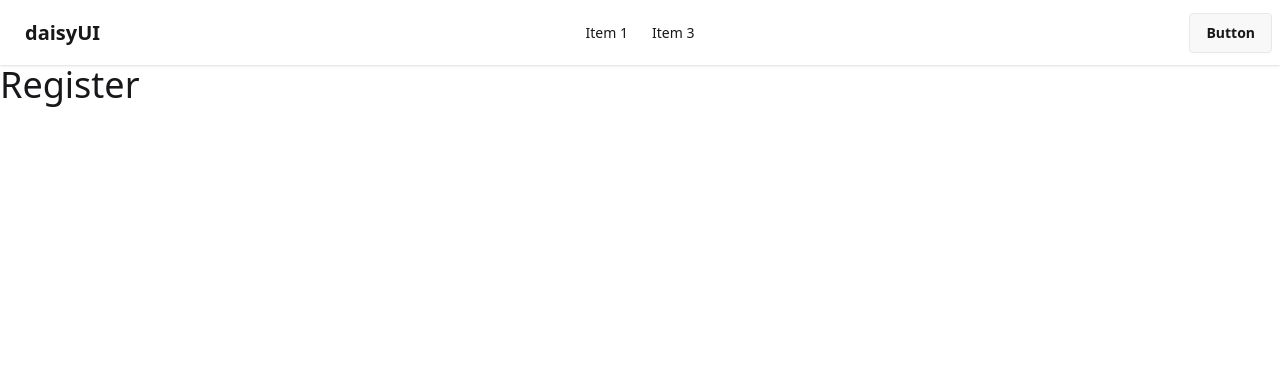
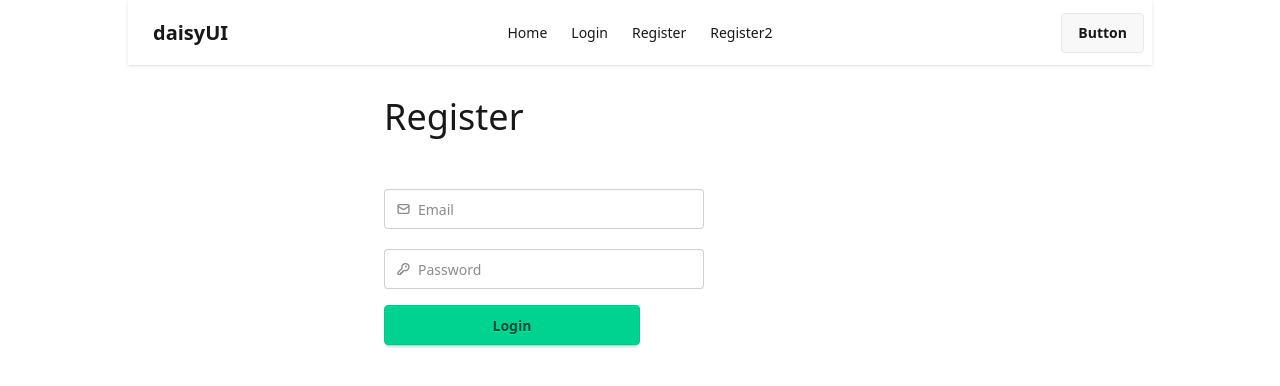
Before and after one commit to AkhiSharmin/Auth-Recap-Email-Pass-, a React (Vite) app: page /register in a window 1280 px wide. Shown: the top 386 px of the page. Built offline with nearby package versions, Linux system fonts and the light colour scheme.

Commit message:
added login

```diff
--- a/src/components/Header/Header.jsx
+++ b/src/components/Header/Header.jsx
@@ -1,13 +1,20 @@
 import React from "react";
+import { NavLink } from "react-router-dom";
 
 const Header = () => {
   const links = (
     <>
       <li>
-        <a>Item 1</a>
+        <NavLink to="/">Home</NavLink>
       </li>
       <li>
-        <a>Item 3</a>
+        <NavLink to="/login">Login</NavLink>
+      </li>
+      <li>
+        <NavLink to="/register">Register</NavLink>
+      </li>
+      <li>
+        <NavLink to="/register2">Register2</NavLink>
       </li>
     </>
   );
--- a/src/components/Register/Register.jsx
+++ b/src/components/Register/Register.jsx
@@ -1,9 +1,67 @@
 import React from "react";
 
 const Register = () => {
+  const handleRegister = (e) => {
+    e.preventDefault();
+    console.log(e.target.email);
+  };
+
   return (
-    <div>
-      <h2 className="text-4xl">Register</h2>
+    <div className="max-w-lg mx-auto">
+      <h2 className="text-4xl my-8">Register</h2>
+      <form onSubmit={handleRegister}>
+        <label className="input validator my-5">
+          <svg
+            className="h-[1em] opacity-50"
+            xmlns="http://www.w3.org/2000/svg"
+            viewBox="0 0 24 24"
+          >
+            <g
+              strokeLinejoin="round"
+              strokeLinecap="round"
+              strokeWidth="2.5"
+              fill="none"
+              stroke="currentColor"
+            >
+              <rect width="20" height="16" x="2" y="4" rx="2"></rect>
+              <path d="m22 7-8.97 5.7a1.94 1.94 0 0 1-2.06 0L2 7"></path>
+            </g>
+          </svg>
+          <input
+            name="email"
+            className="grow"
+            type="email"
+            placeholder="Email"
+          />
+        </label>
+        <br />
+        <label className="input validator">
+          <svg
+            className="h-[1em] opacity-50"
+            xmlns="http://www.w3.org/2000/svg"
+            viewBox="0 0 24 24"
+          >
+            <g
+              strokeLinejoin="round"
+              strokeLinecap="round"
+              strokeWidth="2.5"
+              fill="none"
+              stroke="currentColor"
+            >
+              <path d="M2.586 17.414A2 2 0 0 0 2 18.828V21a1 1 0 0 0 1 1h3a1 1 0 0 0 1-1v-1a1 1 0 0 1 1-1h1a1 1 0 0 0 1-1v-1a1 1 0 0 1 1-1h.172a2 2 0 0 0 1.414-.586l.814-.814a6.5 6.5 0 1 0-4-4z"></path>
+              <circle cx="16.5" cy="7.5" r=".5" fill="currentColor"></circle>
+            </g>
+          </svg>
+          <input
+            type="password"
+            placeholder="Password"
+            pattern="(?=.*\d)(?=.*[a-z])(?=.*[A-Z]).{8,}"
+            title="Must be more than 8 characters, including number, lowercase letter, uppercase letter"
+          />
+        </label>
+        <br />
+        <button className="btn btn-success btn-wide my-4">Login</button>
+      </form>
     </div>
   );
 };
--- a/src/layout/Main.jsx
+++ b/src/layout/Main.jsx
@@ -4,7 +4,7 @@
 
 const Main = () => {
   return (
-    <div>
+    <div className="max-w-5xl mx-auto">
       <Header></Header>
       <Outlet></Outlet>
     </div>
```
